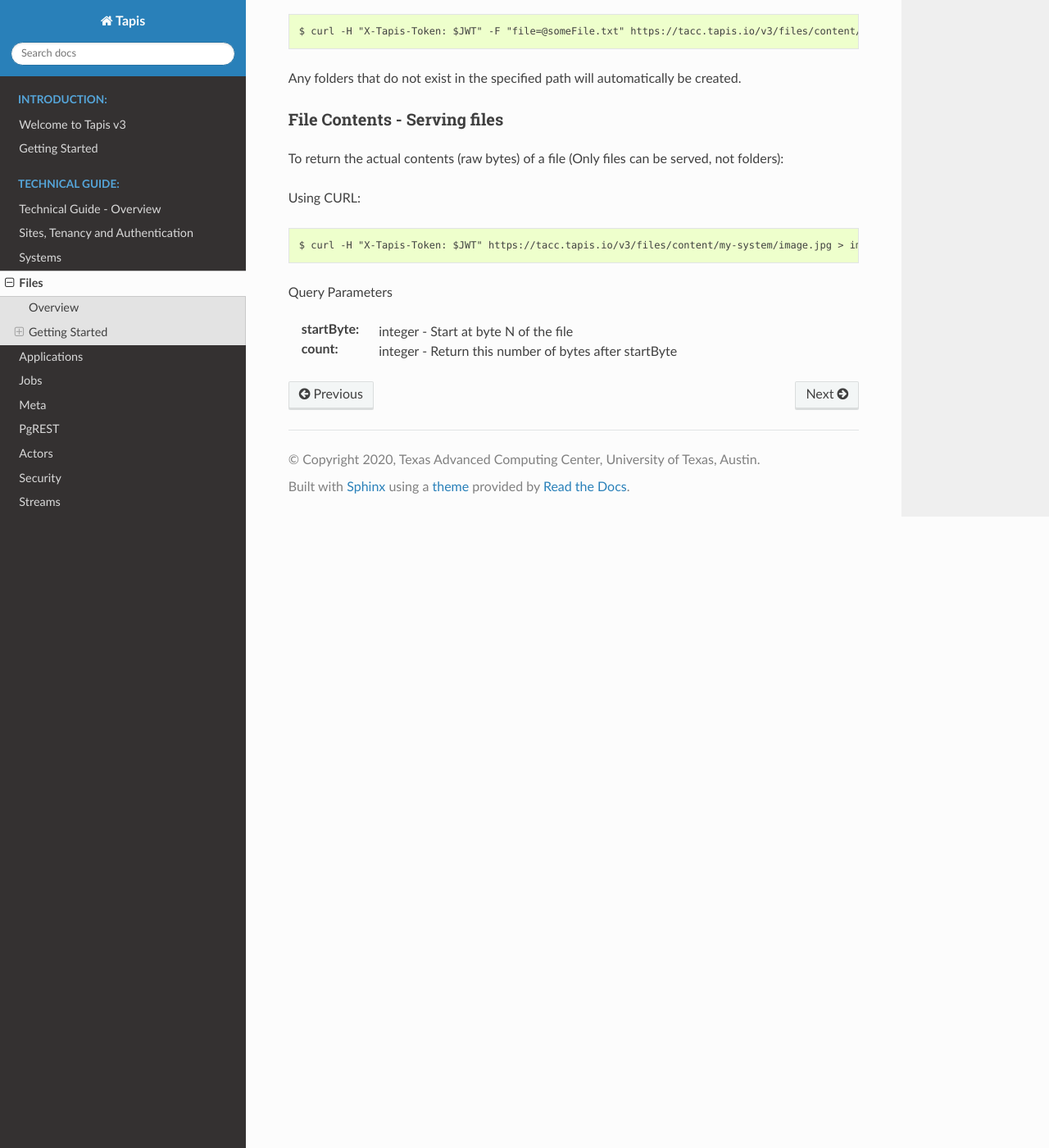
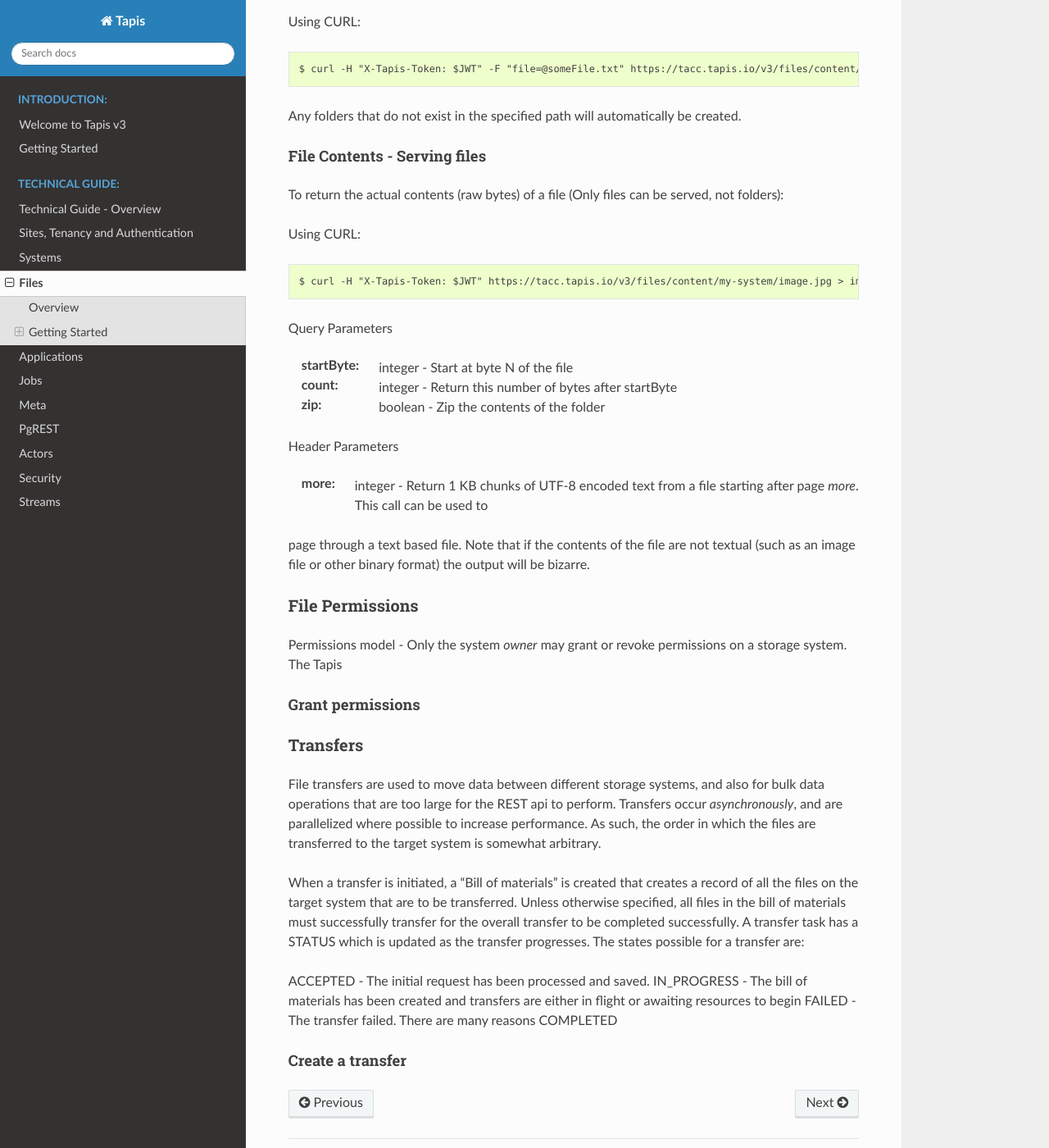
Before and after one commit to tapis-project/documentation, a Sphinx documentation site: the page built from source/technical/files.rst, in a window 1280 px wide and 1400 px high, scrolled down 1275 px. Shown: the whole window at 82% size. Built offline with Sphinx 7.4.7 and the Read the Docs theme 2.0.0, drawn with Linux system fonts in a browser that asks for light colours; some of the changed text lies outside the part shown.

Commit message:
files docs

```diff
--- a/source/technical/files.rst
+++ b/source/technical/files.rst
@@ -22,8 +22,15 @@
 Let's assume that you have a system defined in your tenant with an ID of **my-system**
 
 ^^^^^^^^^^^^^^^^^^^^^^^
+Basic File Operations
+^^^^^^^^^^^^^^^^^^^^^^^
+
+
+
+++++++++++++++++++
 File Listings
-^^^^^^^^^^^^^^^^^^^^^^^
+++++++++++++++++++
+
 To list the files in the root directory of that system:
 
 Using the official Tapis Python SDK:
@@ -48,9 +55,9 @@
 :offset: integer - Skip the first N listings
 
 
-^^^^^^^^^^^^^^^^^^^^^^^
+++++++++++++++++++
 File Uploads
-^^^^^^^^^^^^^^^^^^^^^^^
+++++++++++++++++++
 
 To upload a new file to the files service, just POST a file to the service. The file will be placed at
 the location specified in the `{path}` parameter in the request. For example, given the system `my-system`, and you want to
@@ -62,9 +69,9 @@
 
 Any folders that do not exist in the specified path will automatically be created.
 
-^^^^^^^^^^^^^^^^^^^^^^^
+++++++++++++++++++
 File Contents - Serving files
-^^^^^^^^^^^^^^^^^^^^^^^
+++++++++++++++++++
 
 To return the actual contents (raw bytes) of a file (Only files can be served, not folders):
 
@@ -76,3 +83,46 @@
 
 :startByte: integer - Start at byte N of the file
 :count: integer - Return this number of bytes after startByte
+:zip: boolean - Zip the contents of the folder
+
+Header Parameters
+
+:more: integer - Return 1 KB chunks of UTF-8 encoded text from a file starting after page *more*.  This call can be used to
+page through a text based file. Note that if the contents of the file are not textual (such as an image file or other binary
+format) the output will be bizarre.
+
+
+^^^^^^^^^^^^^^^^^^^^^^^
+File Permissions
+^^^^^^^^^^^^^^^^^^^^^^^
+
+Permissions model - Only the system *owner* may grant or revoke permissions on a storage system. The
+Tapis
+
+
+++++++++++++++++++
+Grant permissions
+++++++++++++++++++
+
+
+^^^^^^^^^^^^^^^^^^^^^^^
+Transfers
+^^^^^^^^^^^^^^^^^^^^^^^
+
+File transfers are used to move data between different storage systems, and also for bulk data operations that are too
+large for the REST api to perform. Transfers occur *asynchronously*, and are parallelized where possible to increase
+performance. As such, the order in which the files are transferred to the target system is somewhat arbitrary.
+
+When a transfer is initiated, a "Bill of materials" is created that creates a record of all the files on the target
+system that are to be transferred. Unless otherwise specified, all files in the bill of materials must successfully transfer
+for the overall transfer to be completed successfully. A transfer task has a STATUS which is updated as the transfer
+progresses. The states possible for a transfer are:
+
+ACCEPTED - The initial request has been processed and saved.
+IN_PROGRESS - The bill of materials has been created and transfers are either in flight or awaiting resources to begin
+FAILED - The transfer failed. There are many reasons
+COMPLETED
+
+++++++++++++++++++
+Create a transfer
+++++++++++++++++++
```
